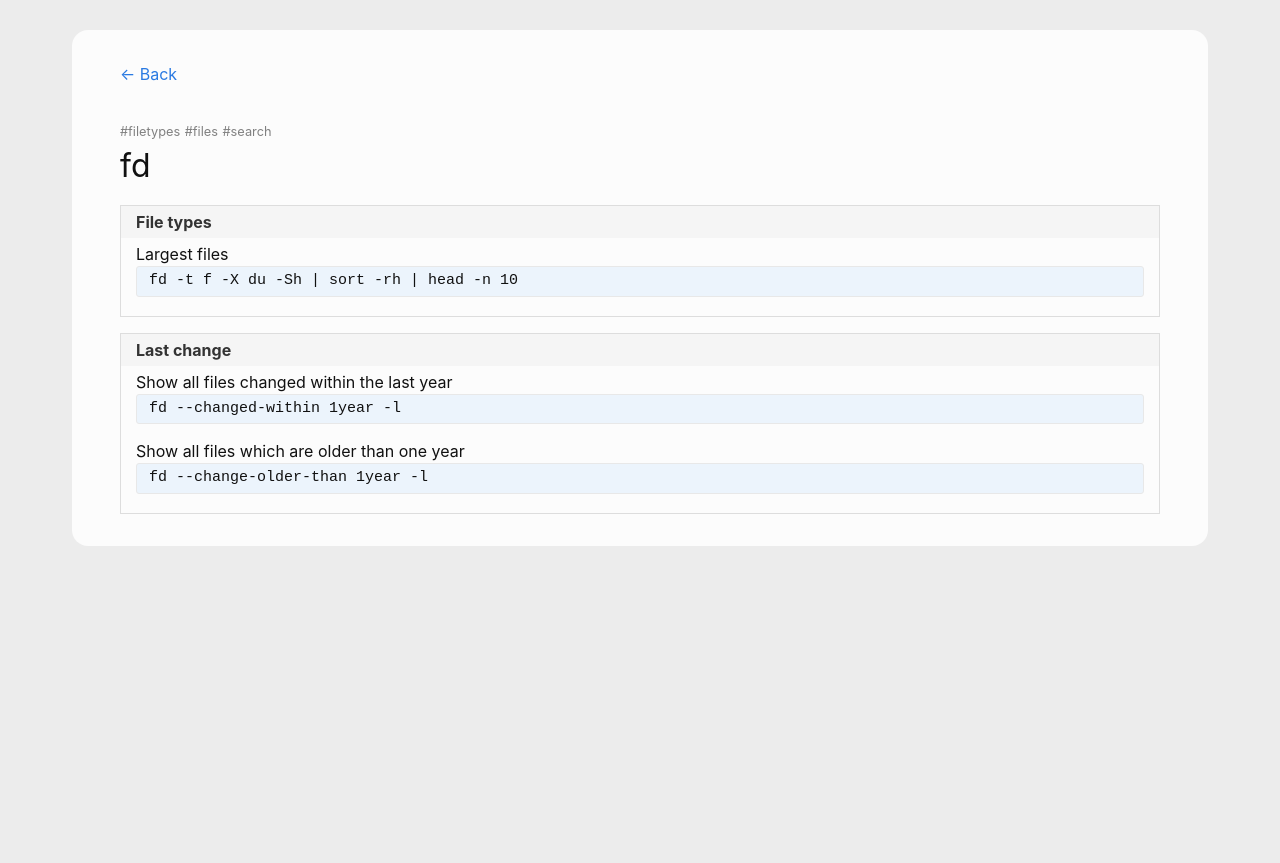
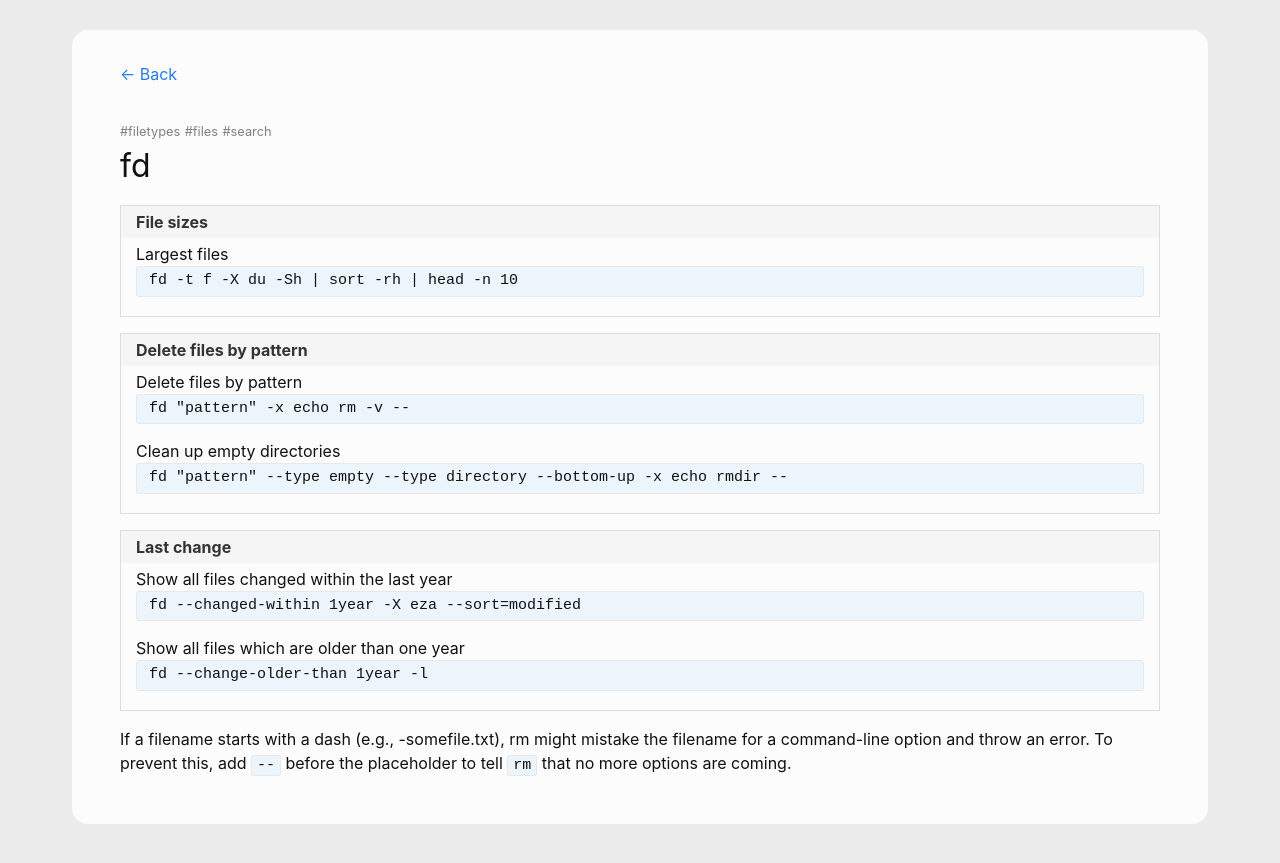
Before and after one commit to andreas-mausch/cheatsheets, a Jekyll site: the page built from _cheatsheets/fd.md, in a window 1280 px wide. Shown: the top 863 px of the page. Built offline with Jekyll 4.4.1, drawn with Linux system fonts in a browser that asks for light colours.

Commit message:
fd: Delete files by pattern, sort files by date

```diff
--- a/_cheatsheets/fd.md
+++ b/_cheatsheets/fd.md
@@ -2,11 +2,21 @@
 layout: cheatsheet
 tags: filetypes files search
 section:
-  - name: File types
+  - name: File sizes
     commands:
       Largest files: fd -t f -X du -Sh | sort -rh | head -n 10
+  - name: Delete files by pattern
+    commands:
+      Delete files by pattern: fd "pattern" -x echo rm -v --
+      Clean up empty directories: fd "pattern" --type empty --type directory --bottom-up -x echo rmdir --
   - name: Last change
     commands:
-      Show all files changed within the last year: fd --changed-within 1year -l
+      Show all files changed within the last year: fd --changed-within 1year -X eza --sort=modified
       Show all files which are older than one year: fd --change-older-than 1year -l
 ---
+
+If a filename starts with a dash (e.g., -somefile.txt),
+rm might mistake the filename for a command-line option
+and throw an error.
+To prevent this, add `--` before the placeholder
+to tell `rm` that no more options are coming.
```
